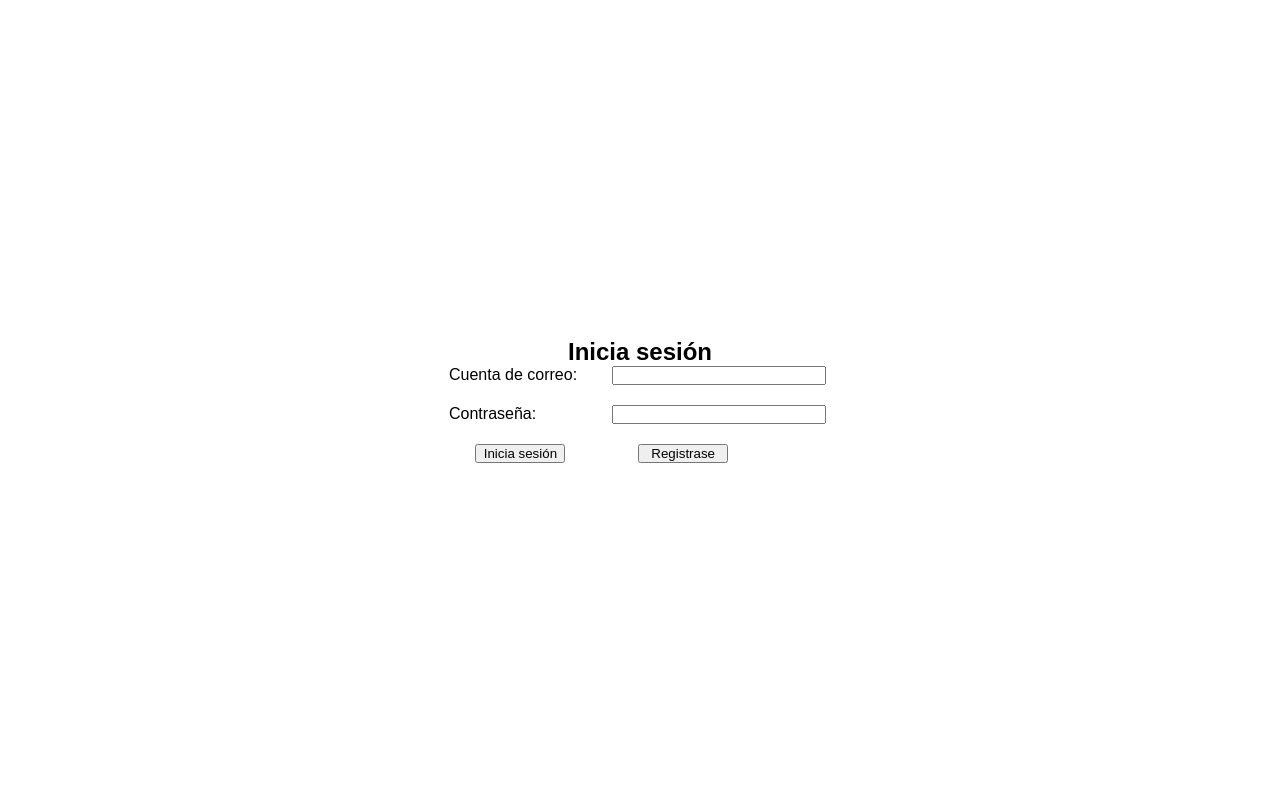
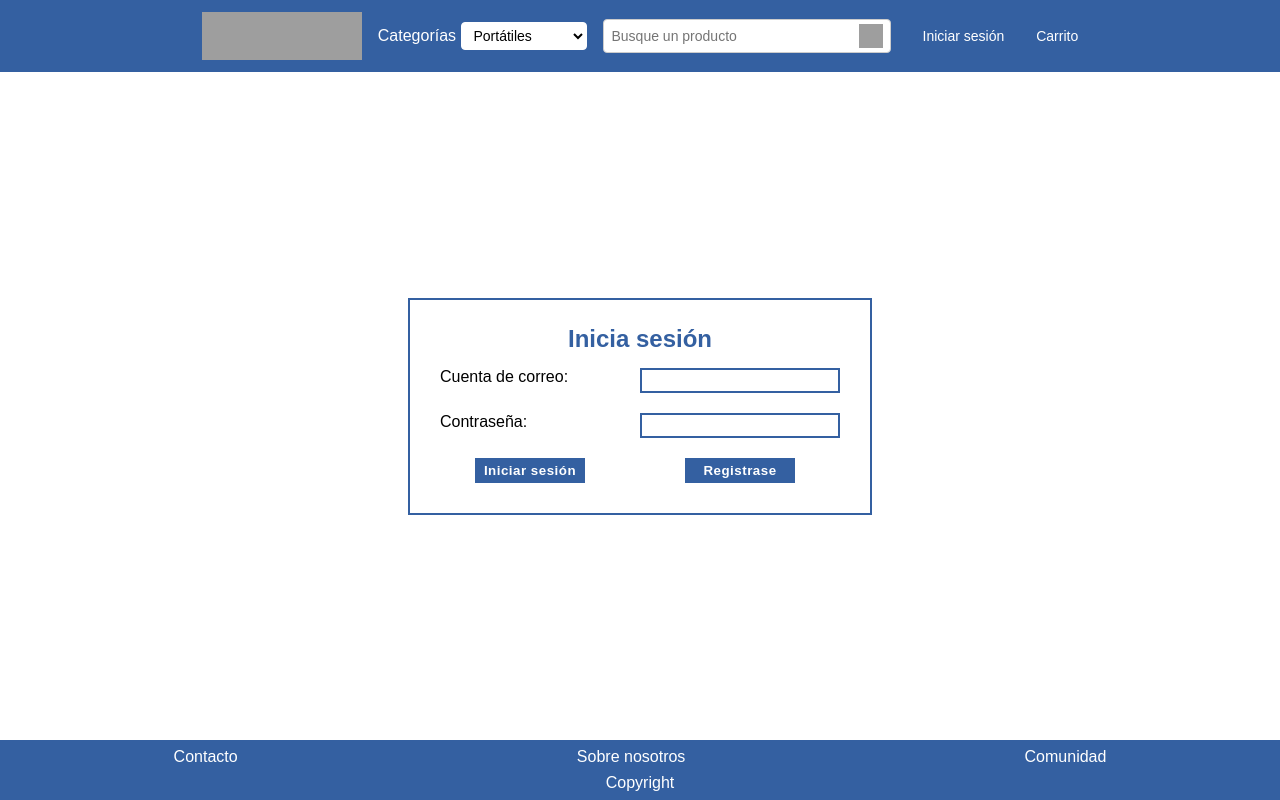
Before and after one commit to GrupoGitJoseLuisDavidAngeles/web_TechZone, a PHP site: page /login.php in a window 1280 px wide. Run offline with PHP 8.4, Linux system fonts and the light colour scheme; grey boxes are pictures that could not be loaded.

Commit message:
formulario login

```diff
--- a/src/auth/login.css
+++ b/src/auth/login.css
@@ -13,21 +13,114 @@
 
 body {
     min-height: 100dvh;
-    margin: 0;
     height: 100dvh;
     display: grid;
-    place-content: center;
-    position: inherit;
+    grid-template-rows: auto 1fr auto;
+    grid-template-columns: 15% 1fr 15%;
+    grid-template-areas:
+        "header           header   header"
+        "asideIzquierdo   main     asideDerecho"
+        "footer           footer   footer";
+}
 
-    /* grid-template-columns: 1fr; */
+header,
+footer {
+    background-color: #3460a1;
+    color: white;
 }
+
+header {
+    grid-area: header;
+    display: flex;
+    align-items: center;
+    justify-content: center;
+    padding: 0.75rem 1.5rem;
+    gap: 1rem;
+
+}
+
+.logo {
+    width: 10rem;
+    height: 3rem;
+    background-image: url("./images/logo_techzone.png");
+    background-size: cover;
+    background-repeat: no-repeat;
+    background-position: center;
+}
+
+
+.selectCategorias {
+    padding: 0.25rem 0.5rem;
+    font-size: 0.875rem;
+    border-radius: 0.25rem;
+    border: 0.0625rem solid rgb(255, 255, 255);
+    background-color: #fff;
+}
+
+
+.divBusqueda {
+    position: relative;
+    width: 18rem;
+}
+
+.inputBusqueda {
+    width: 100%;
+    padding: 0.5rem 2.5rem 0.5rem 0.5rem;
+    border: 0.0625rem solid #ccc;
+    border-radius: 0.25rem;
+    font-size: 0.875rem;
+    outline: none;
+}
+
+.imagenLupa {
+    position: absolute;
+    right: 0.5rem;
+    top: 50%;
+    transform: translateY(-50%);
+    width: 1.5rem;
+    height: 1.5rem;
+    background-image: url("./images/busqueda-de-lupa.png");
+    background-size: cover;
+    background-position: center;
+    cursor: pointer;
+}
+
+
+header span {
+    margin-left: 1rem;
+    cursor: pointer;
+    font-size: 0.875rem;
+    transition: color 0.3s;
+}
+
+header span:hover {
+    color: black;
+}
+
+.asideDerecho {
+    grid-area: asideDerecho;
+}
+
+.asideIzquierdo {
+    grid-area: asideIzquierdo;
+}
+
+
 
 main {
     display: grid;
+    place-content: center;
+    grid-area: main;
+}
 
-    /* height: 100%; */
+.container-form {
+    border: #3460a1 solid 2px;
+    padding: 20px;
+
     h2 {
         text-align: center;
+        padding: 5px;
+        color: #3460a1;
     }
 }
 
@@ -35,8 +128,9 @@ main {
     width: 80%;
     align-self: center;
     display: grid;
-    grid-template-columns: 1fr 1fr;
+    grid-template-columns: 180px 200px;
     gap: 20px;
+    padding: 10px;
 
     label {
         text-align: left;
@@ -44,11 +138,35 @@ main {
 
     input {
         align-self: end;
-        width: 150%;
+        border: #3460a1 solid 2px;
+        padding: 3px;
     }
 
     button {
         justify-self: center;
-        width: 90px;
+        width: 110px;
+        background-color: #3460a1;
+        color: #ffffff;
+        border: none;
+        padding: 5px;
+        font-weight: 600;
+        letter-spacing: .5px;
     }
 }
+
+footer {
+    grid-area: footer;
+}
+
+.listaFooter {
+    display: flex;
+    justify-content: space-around;
+    list-style: none;
+    padding: 0.5rem;
+    gap: 0.5rem;
+}
+
+.pCopyright {
+    text-align: center;
+    padding-bottom: 0.5rem;
+}
--- a/src/auth/login.php
+++ b/src/auth/login.php
@@ -14,17 +14,55 @@
 </head>
 
 <body>
+    <header>
+        <div class="logo"></div>
+
+        <div>
+            <label for="">Categorías</label>
+            <select name="" id="" class="selectCategorias">
+                <option value="">Portátiles</option>
+                <option value="">Sobremesa</option>
+                <option value="">Componentes</option>
+                <option value="">Periféricos</option>
+            </select>
+        </div>
+
+        <div class="divBusqueda">
+            <input class="inputBusqueda" type="text" name="" id="" placeholder="Busque un producto">
+            <span class="imagenLupa"></span>
+        </div>
+
+        <span>Iniciar sesión</span>
+        <span>Carrito</span>
+    </header>
+
+    <aside class="asideIzquierdo"></aside>
+    <aside class="asideDerecho"></aside>
+
     <main>
+        <div class="container-form">
+
             <h2> Inicia sesión </h2>
             <form method="post" class="loginform">
                 <label for="tEmail">Cuenta de correo:</label>
                 <input type="email" name="email" id="tEmail">
                 <label for="tPassword">Contraseña: </label>
                 <input type="password" name="password" id="tPassword">
-            <button type="submit">Inicia sesión</button>
+                <button type="submit">Iniciar sesión</button>
                 <button type="button">Registrase</button>
             </form>
+        </div>
     </main>
+    <footer>
+        <nav>
+            <ul class="listaFooter">
+                <li>Contacto</li>
+                <li>Sobre nosotros</li>
+                <li>Comunidad</li>
+            </ul>
+        </nav>
+        <p class="pCopyright">Copyright</p>
+
 </body>
 
 </html>
```
Also changed, not shown: src/public/index.css (+9 -7 lines). Lines whose indentation alone changed are shown as unchanged.
